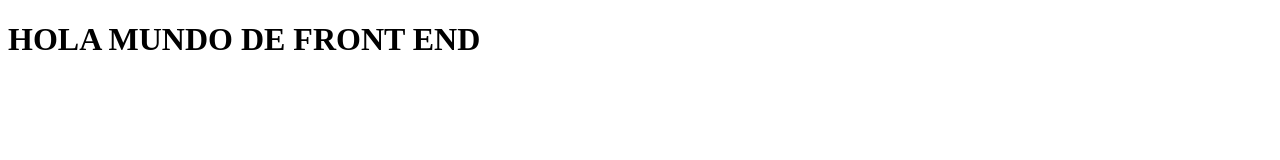
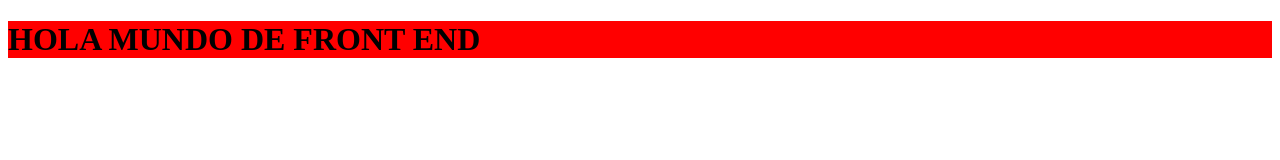
Before and after one commit to BeaKust/Front-End-Inacap, a plain HTML site: page index.html in a window 1280 px wide. Drawn offline with Linux system fonts and the light colour scheme.

Commit message:
esto es nuevo

```diff
--- /dev/null
+++ b/css/styles.css
@@ -0,0 +1,3 @@
+h1 {
+    background-color: red;
+}
--- a/index.html
+++ b/index.html
@@ -5,6 +5,7 @@
     <meta http-equiv="X-UA-Compatible" content="IE=edge">
     <meta name="viewport" content="width=device-width, initial-scale=1.0">
     <title>Document</title>
+    <link rel="stylesheet" href="css/styles.css">
 </head>
 <body>
     <h1>HOLA MUNDO DE FRONT END</h1>
```
